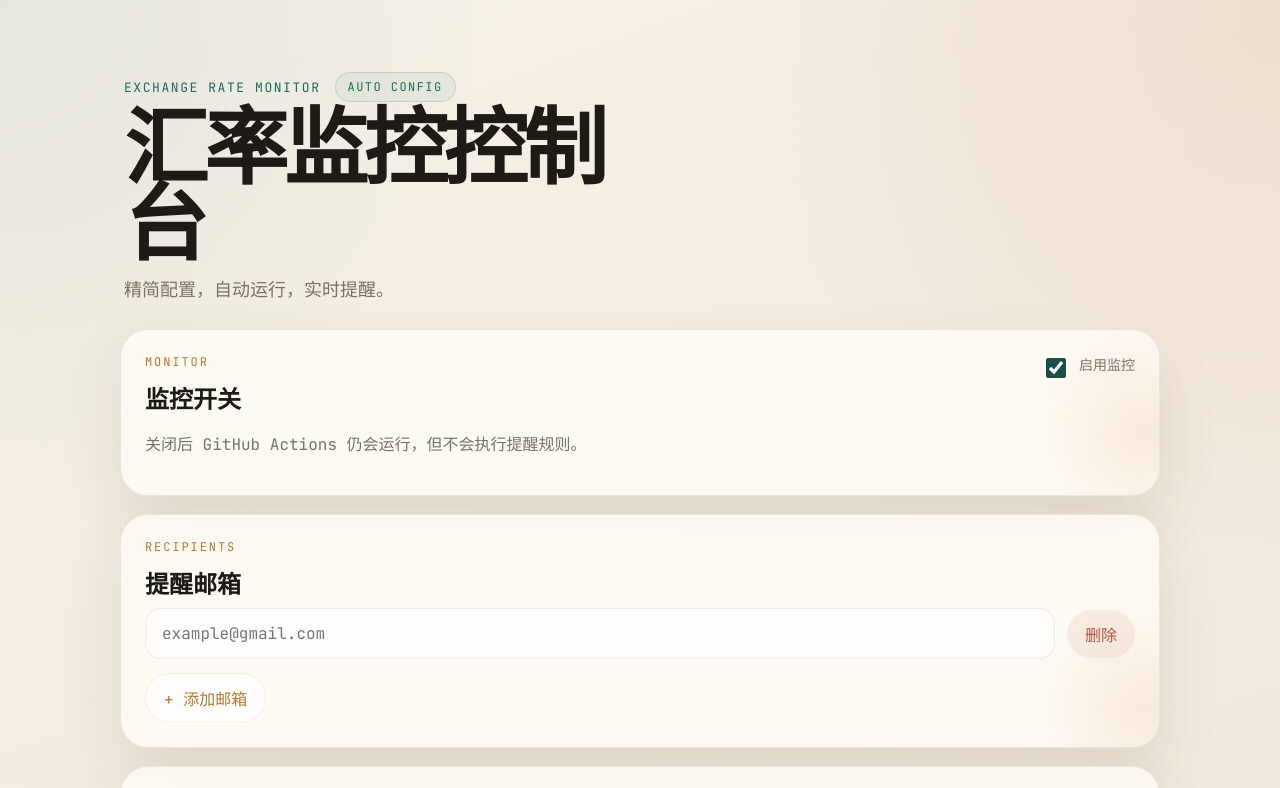
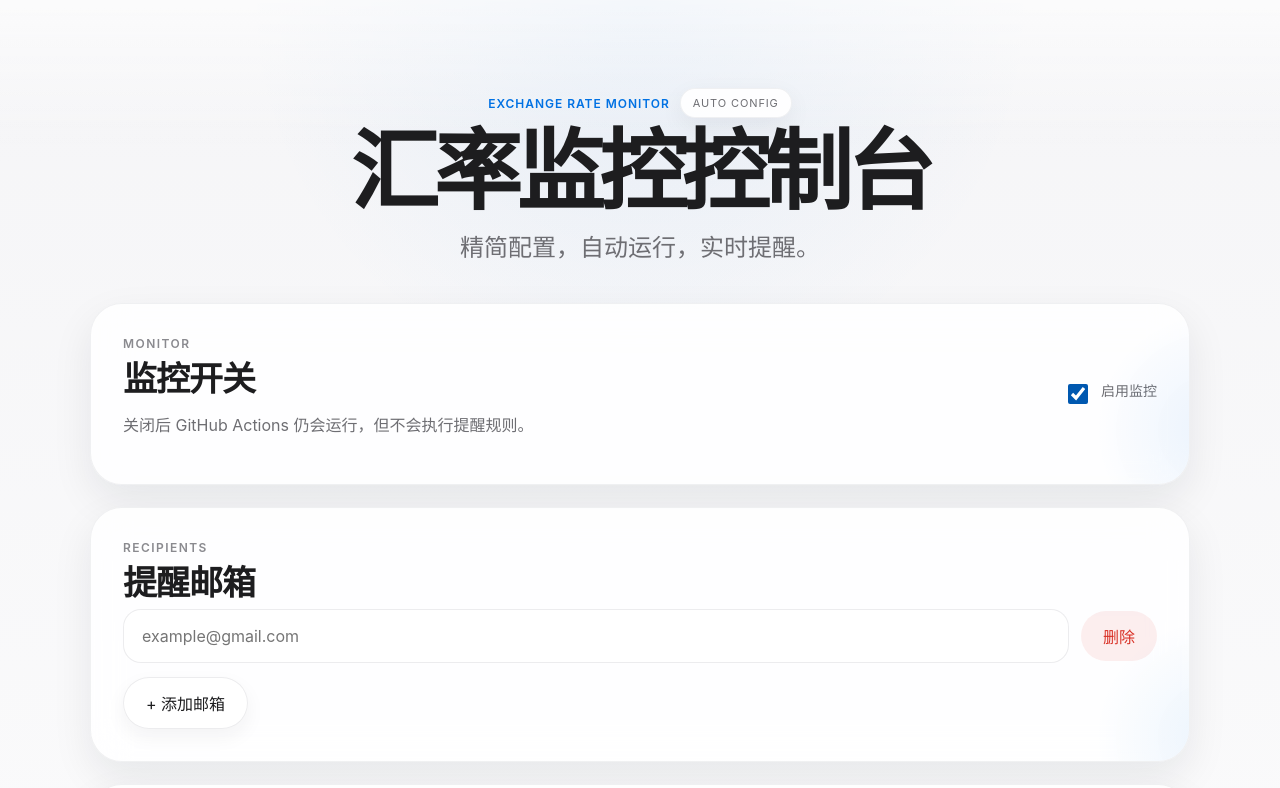
Before and after one commit to charon107/exchange_rate, a plain HTML site: page web/index.html in a window 1280 px wide. Shown: the top 788 px of the page. Drawn offline with Linux system fonts and the light colour scheme; no server answers.

Commit message:
restyle web console with apple-like aesthetic

```diff
--- a/web/styles.css
+++ b/web/styles.css
@@ -1,19 +1,20 @@
-@import url("https://fonts.googleapis.com/css2?family=JetBrains+Mono:wght@400;500;700&family=Space+Grotesk:wght@500;700&display=swap");
-
 :root {
-  --bg: #f6f1e8;
-  --bg-2: #efe6d8;
-  --panel: rgba(255, 252, 247, 0.82);
-  --panel-border: rgba(123, 92, 56, 0.12);
-  --panel-glow: rgba(220, 183, 127, 0.2);
-  --text: #1e1a16;
-  --muted: #7b7267;
-  --accent: #1f6a5e;
-  --accent-strong: #184f46;
-  --accent-warm: #b57a31;
-  --danger: #b4513c;
-  --success: #1d8a57;
-  --shadow: 0 28px 60px rgba(85, 63, 34, 0.12);
+  --bg: #f5f5f7;
+  --bg-2: #ffffff;
+  --panel: rgba(255, 255, 255, 0.86);
+  --panel-border: rgba(15, 23, 42, 0.06);
+  --panel-glow: rgba(0, 113, 227, 0.08);
+  --text: #1d1d1f;
+  --muted: #6e6e73;
+  --accent: #0071e3;
+  --accent-strong: #0058b0;
+  --accent-warm: #8a8a8f;
+  --danger: #d93025;
+  --success: #1b7f4a;
+  --shadow: 0 16px 40px rgba(15, 23, 42, 0.08);
+  --radius-xl: 32px;
+  --radius-lg: 24px;
+  --radius-md: 18px;
 }
 
 * {
@@ -22,13 +23,14 @@
 
 body {
   margin: 0;
-  font-family: "JetBrains Mono", "Noto Sans SC", monospace;
+  font-family:
+    -apple-system, BlinkMacSystemFont, "SF Pro Display", "SF Pro Text",
+    "Helvetica Neue", "PingFang SC", "Hiragino Sans GB", "Microsoft YaHei",
+    sans-serif;
   color: var(--text);
   background:
-    radial-gradient(circle at top left, rgba(31, 106, 94, 0.08), transparent 24%),
-    radial-gradient(circle at top right, rgba(181, 122, 49, 0.12), transparent 28%),
-    radial-gradient(circle at bottom center, rgba(186, 155, 110, 0.12), transparent 24%),
-    linear-gradient(160deg, var(--bg) 0%, var(--bg-2) 100%);
+    radial-gradient(circle at top center, rgba(0, 113, 227, 0.07), transparent 22%),
+    linear-gradient(180deg, var(--bg) 0%, var(--bg-2) 100%);
   min-height: 100vh;
   position: relative;
 }
@@ -38,49 +40,51 @@ body::before {
   position: fixed;
   inset: 0;
   pointer-events: none;
-  background:
-    linear-gradient(rgba(30, 26, 22, 0.02) 1px, transparent 1px),
-    linear-gradient(90deg, rgba(30, 26, 22, 0.02) 1px, transparent 1px);
-  background-size: 100% 4px, 4px 100%;
-  opacity: 0.35;
+  background: linear-gradient(180deg, rgba(255, 255, 255, 0.6), transparent 18%);
+  opacity: 1;
 }
 
 .shell {
-  width: min(1040px, calc(100% - 32px));
+  width: min(1100px, calc(100% - 32px));
   margin: 0 auto;
-  padding: 48px 0 72px;
+  padding: 36px 0 88px;
 }
 
 .hero {
-  padding: 24px 4px 28px;
+  padding: 52px 8px 40px;
   position: relative;
+  text-align: center;
 }
 
 .hero-topline {
   display: flex;
   align-items: center;
-  gap: 14px;
-  margin-bottom: 10px;
+  justify-content: center;
+  gap: 10px;
+  margin-bottom: 12px;
+  flex-wrap: wrap;
 }
 
 .eyebrow {
-  letter-spacing: 0.12em;
+  letter-spacing: 0.08em;
   text-transform: uppercase;
   color: var(--accent);
   margin: 0;
-  font-size: 13px;
+  font-size: 12px;
+  font-weight: 600;
 }
 
 .hero-badge {
   display: inline-flex;
   align-items: center;
-  padding: 6px 12px;
+  padding: 7px 12px;
   border-radius: 999px;
-  border: 1px solid rgba(31, 106, 94, 0.16);
-  color: var(--accent);
-  background: rgba(31, 106, 94, 0.06);
-  font-size: 12px;
-  letter-spacing: 0.12em;
+  border: 1px solid rgba(15, 23, 42, 0.06);
+  color: var(--muted);
+  background: rgba(255, 255, 255, 0.9);
+  font-size: 11px;
+  letter-spacing: 0.08em;
+  box-shadow: 0 8px 24px rgba(15, 23, 42, 0.06);
 }
 
 h1,
@@ -89,24 +93,27 @@ h2 {
 }
 
 h1 {
-  font-family: "Space Grotesk", "Noto Sans SC", sans-serif;
-  font-size: clamp(44px, 8vw, 84px);
-  line-height: 0.9;
-  margin-bottom: 12px;
-  letter-spacing: -0.05em;
-  max-width: 10ch;
+  font-size: clamp(48px, 9vw, 88px);
+  line-height: 0.95;
+  margin-bottom: 14px;
+  letter-spacing: -0.06em;
+  max-width: none;
+  white-space: nowrap;
+  font-weight: 700;
 }
 
 .hero-copy {
   margin: 0;
   color: var(--muted);
-  font-size: clamp(14px, 2vw, 18px);
+  font-size: clamp(18px, 2.4vw, 24px);
+  font-weight: 400;
 }
 
 h2 {
-  font-size: 24px;
+  font-size: 34px;
   margin-bottom: 8px;
-  font-family: "Space Grotesk", "Noto Sans SC", sans-serif;
+  letter-spacing: -0.03em;
+  line-height: 1.05;
 }
 
 .muted,
@@ -118,19 +125,20 @@ label span {
 .section-kicker {
   margin: 0 0 10px;
   font-size: 12px;
-  letter-spacing: 0.16em;
+  letter-spacing: 0.12em;
   text-transform: uppercase;
   color: var(--accent-warm);
+  font-weight: 600;
 }
 
 .panel {
   background: var(--panel);
   border: 1px solid var(--panel-border);
-  border-radius: 28px;
-  padding: 24px;
+  border-radius: var(--radius-xl);
+  padding: 32px;
   box-shadow: var(--shadow);
-  backdrop-filter: blur(18px);
-  margin-bottom: 18px;
+  backdrop-filter: blur(18px) saturate(160%);
+  margin-bottom: 22px;
   position: relative;
   overflow: hidden;
   animation: panel-enter 500ms ease both;
@@ -139,9 +147,9 @@ label span {
 .panel::after {
   content: "";
   position: absolute;
-  inset: auto -10% -35% auto;
-  width: 240px;
-  height: 240px;
+  inset: auto -14% -42% auto;
+  width: 260px;
+  height: 260px;
   border-radius: 50%;
   background: radial-gradient(circle, var(--panel-glow) 0%, transparent 64%);
   pointer-events: none;
@@ -168,7 +176,7 @@ label span {
 
 .row.split {
   justify-content: space-between;
-  align-items: flex-start;
+  align-items: center;
 }
 
 .row.actions {
@@ -183,6 +191,7 @@ label span {
   display: block;
   margin-bottom: 8px;
   font-size: 14px;
+  font-weight: 500;
 }
 
 input,
@@ -196,20 +205,21 @@ input,
 select,
 textarea {
   width: 100%;
-  border: 1px solid rgba(123, 92, 56, 0.12);
-  border-radius: 16px;
-  padding: 14px 16px;
-  background: rgba(255, 255, 255, 0.72);
+  border: 1px solid rgba(15, 23, 42, 0.08);
+  border-radius: var(--radius-md);
+  padding: 16px 18px;
+  background: rgba(255, 255, 255, 0.96);
   color: var(--text);
   transition: border-color 180ms ease, box-shadow 180ms ease, transform 180ms ease;
+  font-size: 16px;
 }
 
 input:focus,
 select:focus,
 textarea:focus {
   outline: none;
-  border-color: rgba(31, 106, 94, 0.4);
-  box-shadow: 0 0 0 4px rgba(31, 106, 94, 0.08);
+  border-color: rgba(0, 113, 227, 0.36);
+  box-shadow: 0 0 0 4px rgba(0, 113, 227, 0.12);
   transform: translateY(-1px);
 }
 
@@ -221,6 +231,7 @@ textarea {
   display: inline-flex;
   gap: 10px;
   align-items: center;
+  font-weight: 600;
 }
 
 .toggle input {
@@ -232,7 +243,7 @@ textarea {
 .button {
   border: 0;
   border-radius: 999px;
-  padding: 12px 18px;
+  padding: 13px 22px;
   cursor: pointer;
   transition:
     transform 120ms ease,
@@ -254,22 +265,24 @@ textarea {
 
 .button.primary {
   background: linear-gradient(135deg, var(--accent) 0%, var(--accent-strong) 100%);
-  color: #f8f4ee;
-  box-shadow: 0 14px 28px rgba(31, 106, 94, 0.18);
+  color: #fff;
+  box-shadow: 0 14px 28px rgba(0, 113, 227, 0.18);
+  font-weight: 600;
 }
 
 .button.primary:hover {
-  box-shadow: 0 18px 36px rgba(31, 106, 94, 0.22);
+  box-shadow: 0 18px 36px rgba(0, 113, 227, 0.22);
 }
 
 .button.secondary {
-  background: rgba(255, 255, 255, 0.72);
-  color: var(--accent-warm);
-  border: 1px solid rgba(181, 122, 49, 0.12);
+  background: rgba(255, 255, 255, 0.88);
+  color: var(--text);
+  border: 1px solid rgba(15, 23, 42, 0.08);
+  box-shadow: 0 8px 20px rgba(15, 23, 42, 0.05);
 }
 
 .button.danger {
-  background: rgba(180, 81, 60, 0.08);
+  background: rgba(217, 48, 37, 0.08);
   color: var(--danger);
 }
 
@@ -292,23 +305,23 @@ textarea {
 }
 
 .rule-card {
-  border: 1px solid rgba(123, 92, 56, 0.1);
-  border-radius: 20px;
-  padding: 18px;
-  background: rgba(255, 255, 255, 0.55);
+  border: 1px solid rgba(15, 23, 42, 0.06);
+  border-radius: var(--radius-lg);
+  padding: 22px;
+  background: rgba(255, 255, 255, 0.88);
   transition: transform 180ms ease, border-color 180ms ease, background 180ms ease;
 }
 
 .rule-card:hover {
   transform: translateY(-3px);
-  border-color: rgba(31, 106, 94, 0.2);
-  background: rgba(255, 255, 255, 0.78);
+  border-color: rgba(0, 113, 227, 0.18);
+  background: rgba(255, 255, 255, 0.96);
 }
 
 .rule-help {
   margin-top: 18px;
   padding-top: 18px;
-  border-top: 1px solid rgba(123, 92, 56, 0.1);
+  border-top: 1px solid rgba(15, 23, 42, 0.06);
 }
 
 .rule-help p {
@@ -334,18 +347,18 @@ textarea {
   min-height: 42px;
   padding: 10px 14px;
   border-radius: 999px;
-  border: 1px solid rgba(123, 92, 56, 0.1);
-  background: rgba(255, 255, 255, 0.62);
+  border: 1px solid rgba(15, 23, 42, 0.08);
+  background: rgba(255, 255, 255, 0.88);
 }
 
 .status[data-tone="success"] {
   color: var(--success);
-  border-color: rgba(29, 138, 87, 0.24);
+  border-color: rgba(27, 127, 74, 0.18);
 }
 
 .status[data-tone="error"] {
   color: var(--danger);
-  border-color: rgba(180, 81, 60, 0.24);
+  border-color: rgba(217, 48, 37, 0.18);
 }
 
 @keyframes panel-enter {
@@ -379,6 +392,6 @@ textarea {
   }
 
   h1 {
-    max-width: none;
+    white-space: normal;
   }
 }
```
